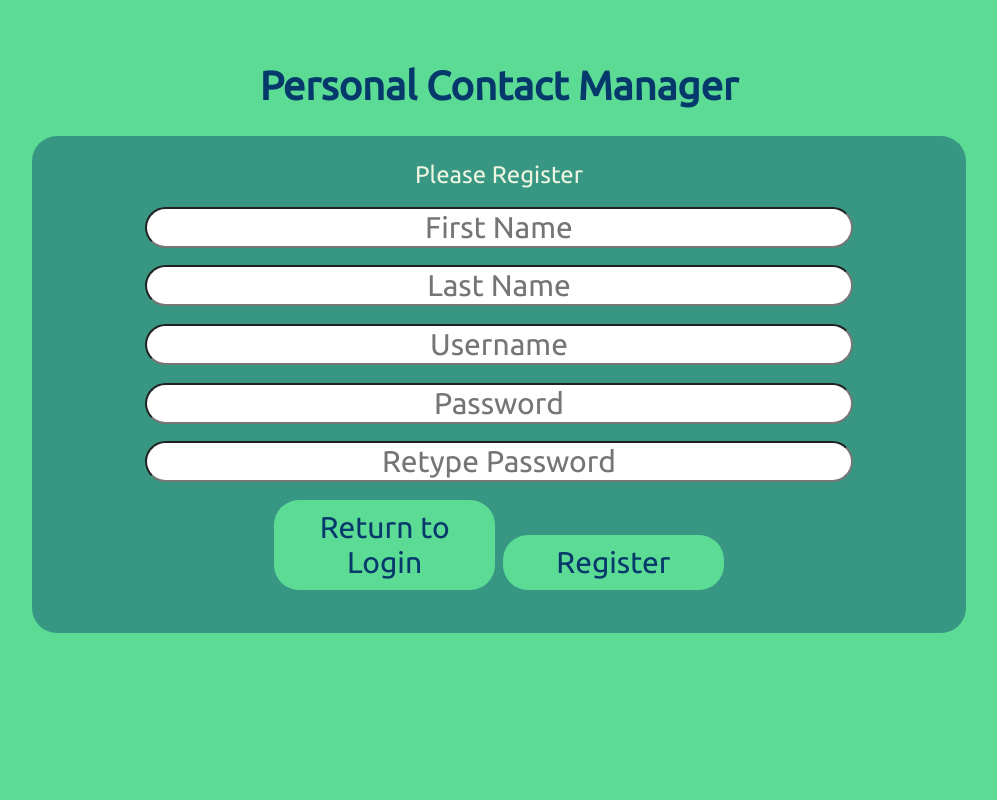
After one commit to Dpk417182/LAMPStackProject, a PHP site: page /register.html in a window 1280 px wide. The commit adds this page. Shown: the whole page, without its empty margins (141-1138 px from the left). Run offline with PHP 8.4, Linux system fonts and the light colour scheme.

Commit message:
Streamlined HTML Code, added Registration page

```diff
--- a/css/styles.css
+++ b/css/styles.css
@@ -1,3 +1,12 @@
+/*
+This is organized first by general use styling such as the background,
+then grouped by which page a style is used on, in the following order:
+index.html (login page), register.html (registration page), main.html
+(the contact lookup page).*/
+/*
+A lot of the styling looks the same but with just different names. This
+should help with the javascript end of things.
+*/
 body
 {
     background-color: #5CDB95;
@@ -8,36 +17,21 @@ body
     font-size: 40px;
     width: 100%;
     text-align: center;
+    margin-top: 5%;
     font-family: 'Ubuntu', sans-serif;
     color: #05386B;
 }
 
-#loginDiv
-{
-    margin: auto;
+input[type="text"],input[type="password"]{
     border-radius: 25px;
+    text-align: center;
+    width: 80%;
+    margin-left: 10%;
+    margin-bottom: 2%;
+    font-family: 'Ubuntu', sans-serif;
     font-size: 30px;
-    width: 70%;
-    padding: 25px;
-    background-color: #379783;
-}
-
-#loggedInDiv
-{
-    margin: auto;
-    font-size: 30px;
-    width: 70%;
-    padding: 25px;
-    background-color: #379783;
-}
-
-#accessUIDiv
-{
-    font-size: 30px;
-    width: 70%;
-    margin: auto;
-    padding: 25px;
-    background-color: #b2b2b2;
+    color: #05386B;
+    outline: none;
 }
 
 .buttons
@@ -52,51 +46,32 @@ body
     font-family: 'Ubuntu', sans-serif;
 }
 
+.buttons:hover{
+    background-color: #00d5124f;
+    color: #5CDB95;
+    opacity: 100%;
+}
+
 .inlineButton
 {
     display: inline-block;
     width: 25%;
 }
+
 #buttonsGroup
 {
     width: 100%;
     text-align: center;
 }
 
-.buttons:hover{
-    background-color: #00d5124f;
-    color: #5CDB95;
-    opacity: 100%;
-}
-
-#loginName
+#loginDiv
 {
-    color: #05386B;
-	font-size: 30px;
-    border: none;
-}
-#loginPassword
-{
-    color: #05386B;
-	font-size: 30px;
-    border: none;
-}
-#searchText
-{
-	font-size: 30px;
-}
-#colorText
-{
-	font-size: 30px;
-}
-
-input[type="text"],input[type="password"]{
+    margin: auto;
     border-radius: 25px;
-    text-align: center;
-    width: 80%;
-    margin-left: 10%;
-    margin-bottom: 2%;
-    font-family: 'Ubuntu', sans-serif;
+    font-size: 30px;
+    width: 70%;
+    padding: 25px;
+    background-color: #379783;
 }
 
 #inner-title{
@@ -133,26 +108,31 @@ input[type="text"],input[type="password"]{
     margin-left: 40%;
 }
 
-select{
-    width: 30%;
-    margin-left: 35%;
-    margin-top: 2%;
-    font-size: 0.75em;
-    font-family: 'Ubuntu', sans-serif;
+#searchDiv
+{
+    margin: auto;
+    border-radius: 25px;
+    font-size: 30px;
+    width: 70%;
+    padding: 25px;
+    background-color: #379783;
 }
 
-#colorSearchResult{
-    display: none;
+#searchName
+{
+    color: #05386B;
+	font-size: 30px;
+    border: none;
 }
 
-#colorAddResult{
-    display: inline-block;
-    font-size: 0.8em;
-    width: 90%;
-    text-align: center;
-    margin-left: 5%;
-    margin-top: 2%;
-    margin-bottom: 1%;
-    font-family: 'Ubuntu', sans-serif;
-    color: #95060a;
+#searchBar {
+    position: relative; width:80%; margin-left: 0%;
 }
+
+#searchBar input {
+    border:none; display:block; width: 100%; box-sizing: border-box; outline: none;
+}
+
+#searchBar img {
+    position: absolute; top: 10%; left: 15% ;
+}
--- /dev/null
+++ b/register.html
@@ -0,0 +1,33 @@
+<html>
+
+<head>
+	<title>Personal Contact Manager</title>
+	<script type="text/javascript" src="js/md5.js"></script>
+	<script type="text/javascript" src="js/main.js"></script>
+    <link href="css/styles.css" rel="stylesheet">
+    <link href="https://fonts.googleapis.com/css?family=Ubuntu" rel="stylesheet">
+</head>
+
+<body>
+
+	<h1 id="title">Personal Contact Manager</h1>
+
+	<div id="loginDiv">
+		<span id="inner-title">Please Register</span>
+		<input type="text" id="registerFirstName" placeholder="First Name" /><br />
+		<input type="text" id="registerLastName" placeholder="Last Name" /><br />
+		<input type="text" id="registerUserName" placeholder="Username" /><br />
+		<input type="password" id="registerPassword" placeholder="Password" /><br />
+		<input type="password" id="registerRetypePassword" placeholder="Retype Password" /><br />
+		<div id="buttonsGroup">
+			<div class="inlineButton"><button type="button" id="loginButton" class="buttons" onclick="goToLogin();"> Return to Login
+				</button></div>
+			<div class="inlineButton"><button type="button" id="registerButton" class="buttons" onclick="doRegister();">
+					Register </button></div>
+		</div>
+		<span id="loginResult"></span>
+	</div>
+
+</body>
+
+</html>
```
Also changed, not shown: index.html (+2 -8 lines).
